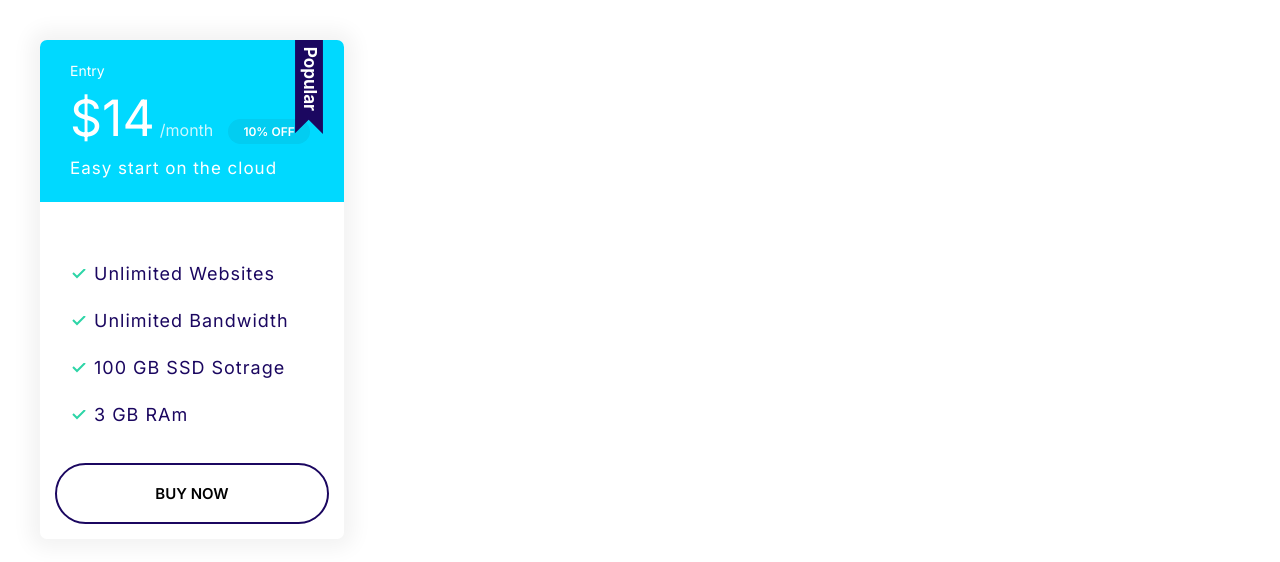
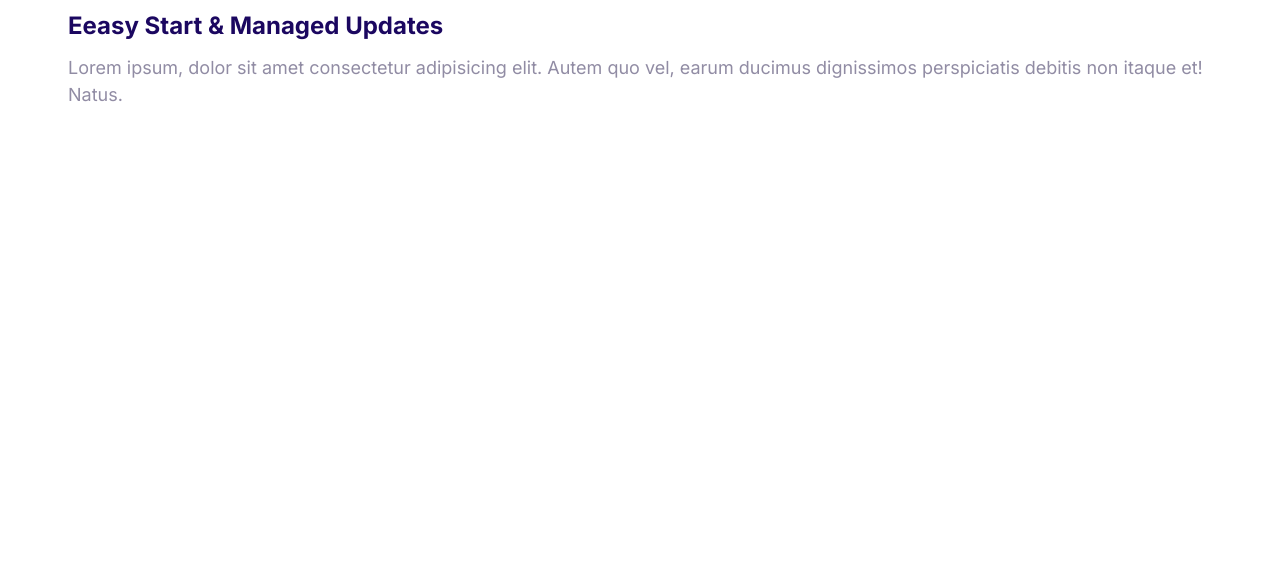
Before and after one commit to Karter256/Moshify, a plain HTML site: page Lvl8-Projest/Lesson1-Setting_up_the_project/Index.html in a window 1280 px wide. Drawn offline with nearby package versions, Linux system fonts and the light colour scheme.

Commit message:
Added media element

```diff
--- a/Lvl8-Projest/Lesson1-Setting_up_the_project/Index.html
+++ b/Lvl8-Projest/Lesson1-Setting_up_the_project/Index.html
@@ -10,30 +10,23 @@
       href="https://fonts.googleapis.com/css2?family=Inter:wght@400;600;700&display=swap"
       rel="stylesheet"
     />
-    <link rel="stylesheet" href="css/normalize.css" />
     <link rel="stylesheet" href="css/styles.css" />
     <title>Document</title>
   </head>
   <body>
-    <div style="width: 30%; padding: 4rem">
-      <div class="plan plan--popular">
-        <div class="card card--secondary">
-          <header class="card__header">
-            <h3 class="plan__name">Entry</h3>
-            <span class="plan__price">$14</span>
-            <span class="plan__billing-cycle">/month</span>
-            <span class="badge badge--secondary badge--small">10% OFF</span>
-            <span class="plan__description">Easy start on the cloud</span>
-          </header>
-          <div class="card__body"></div>
-          <ul class="list list--tick">
-            <li class="list__item">Unlimited Websites</li>
-            <li class="list__item">Unlimited Bandwidth</li>
-            <li class="list__item">100 GB SSD Sotrage</li>
-            <li class="list__item">3 GB RAm</li>
-          </ul>
-          <button class="button button--outline block--button">Buy Now</button>
-        </div>
+    <div class="media">
+      <div class="media__image">
+        <svg class="icon icon--primary">
+          <use href="images/sprite.svg#snap"></use>
+        </svg>
+      </div>
+      <div class="media__body">
+        <h3 class="media__title">Eeasy Start & Managed Updates</h3>
+        <p>
+          Lorem ipsum, dolor sit amet consectetur adipisicing elit. Autem quo
+          vel, earum ducimus dignissimos perspiciatis debitis non itaque et!
+          Natus.
+        </p>
       </div>
     </div>
   </body>
--- a/Lvl8-Projest/Lesson1-Setting_up_the_project/css/styles.css
+++ b/Lvl8-Projest/Lesson1-Setting_up_the_project/css/styles.css
@@ -307,3 +307,16 @@ a {
     display: block;
   }
 }
+/* _____________________________Media_____________________________ */
+.media {
+  display: flex;
+}
+.media__title {
+  margin-top: 0;
+}
+.media__body {
+  margin: 0 2rem;
+}
+.media__image {
+  margin-top: 1rem;
+}
```
Also changed, not shown: Lvl8-Projest/Lesson1-Setting_up_the_project/components/Card.html (added, +21 -0 lines), Lvl8-Projest/Lesson1-Setting_up_the_project/components/Media-element.html (added, +16 -0 lines).
